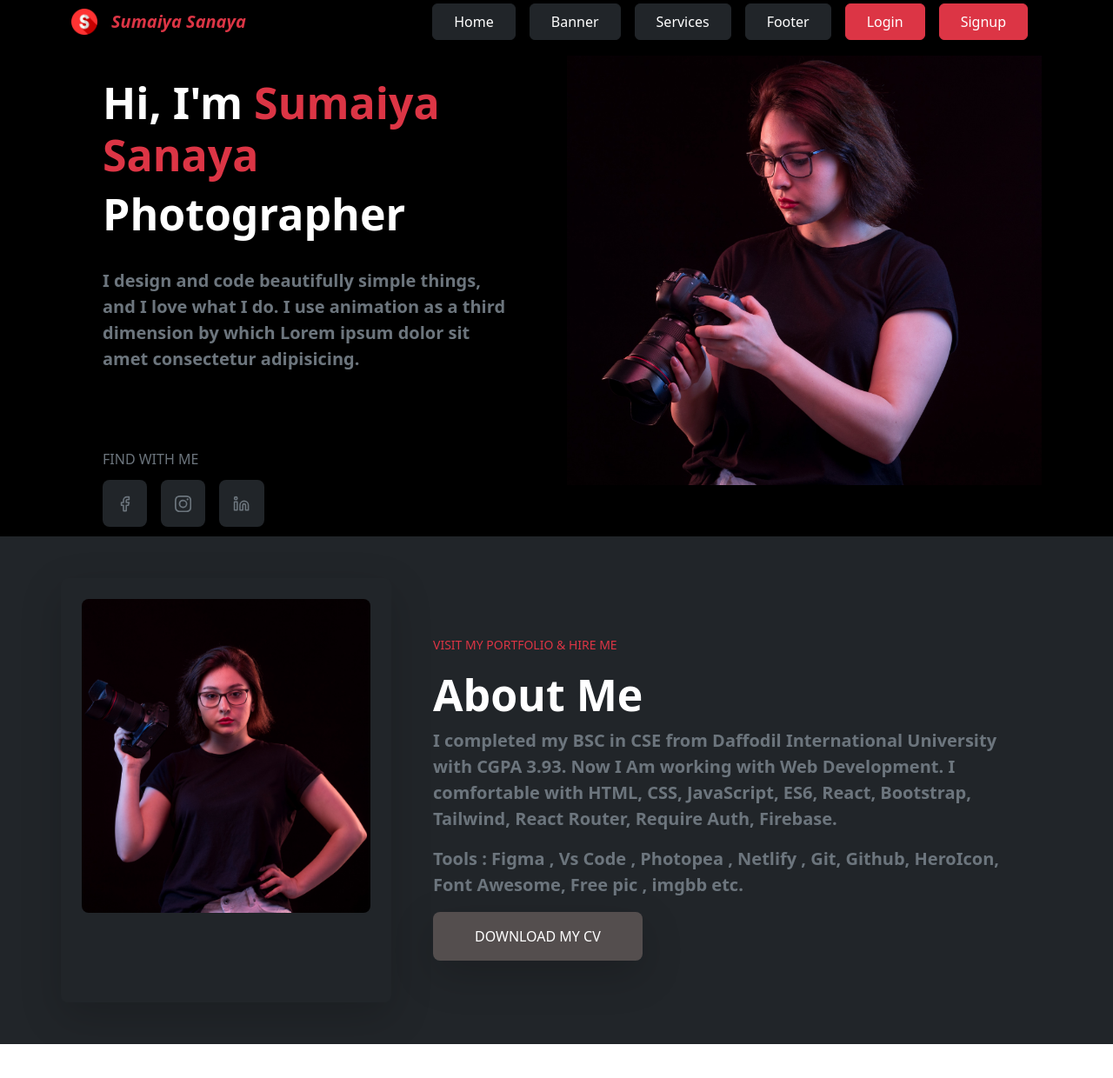
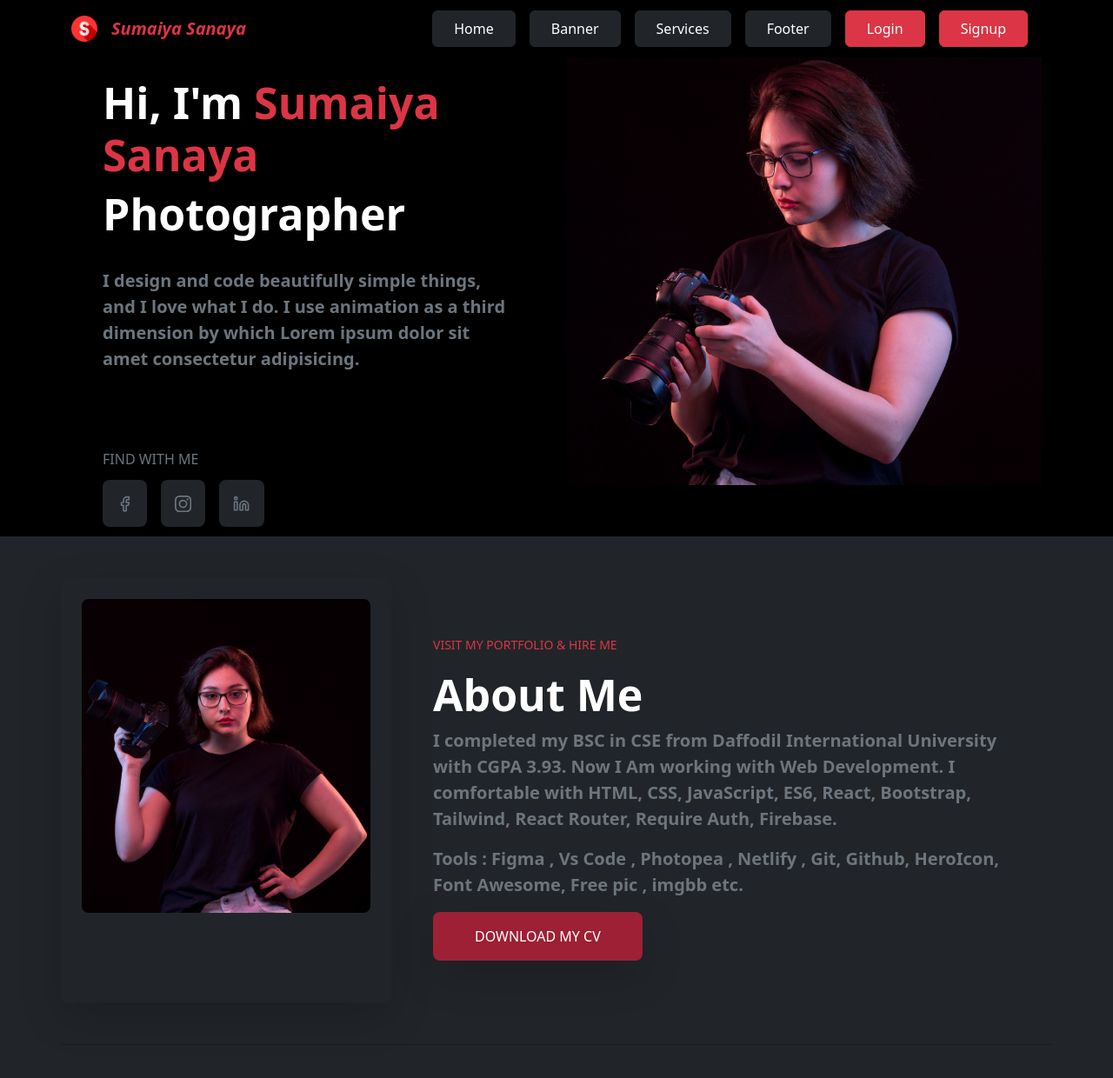
Before and after one commit to uthe99240/Photographer-project, a React (Create React App) app: page / in a window 1280 px wide. Shown: the top 1240 px of the page at 87% size. Before the commit the page ends 1201 px from the top, so only its background shows below. Built offline with nearby package versions, Linux system fonts and the light colour scheme.

Commit message:
2 section done

```diff
--- a/src/components/About/About.css
+++ b/src/components/About/About.css
@@ -10,11 +10,11 @@
 
 .btnFile{
     position: realtive;
-    background-color: rgb(84, 78, 78);
+    background-color: rgb(157, 32, 52);
 }
 
 .btnFile:hover {
     transform: scale(1.1);
     transition: transform 1s ease-in-out;
-    background-color: black;
+    background-color: rgb(120, 10, 28);
 }
--- a/src/components/About/About.js
+++ b/src/components/About/About.js
@@ -26,6 +26,7 @@ const About = () => {
                             <Link className='text-decoration-none text-white' to={file} target="_blank" download>DOWNLOAD MY CV</Link>
                         </button>
                     </Col>
+                    <hr className='text-black w-100 my-5' />
                 </Row>
             </Container>
         </div>
--- a/src/components/Header/Header.js
+++ b/src/components/Header/Header.js
@@ -7,7 +7,7 @@ const Header = () => {
     return (
         <div>
             <Navbar collapseOnSelect expand="lg" bg="black" variant="dark">
-                <Container className='fixed-top bg-black'>
+                <Container className='fixed-top bg-black py-2'>
                     <Navbar.Brand href="/">
                         <img
                             alt=""
```
